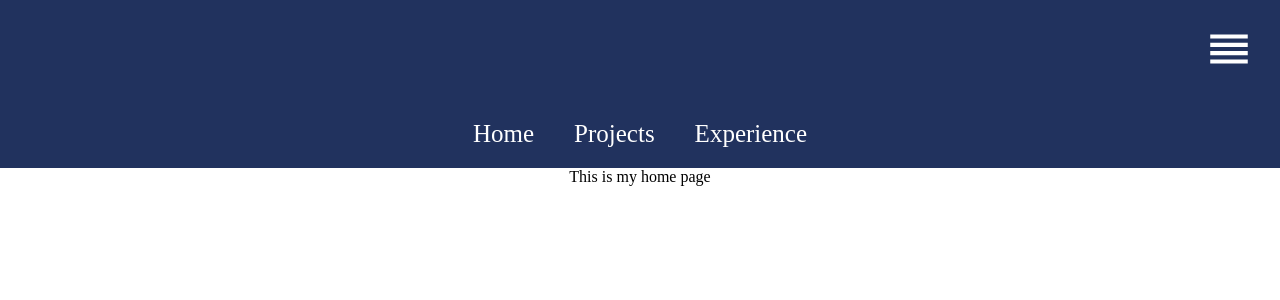
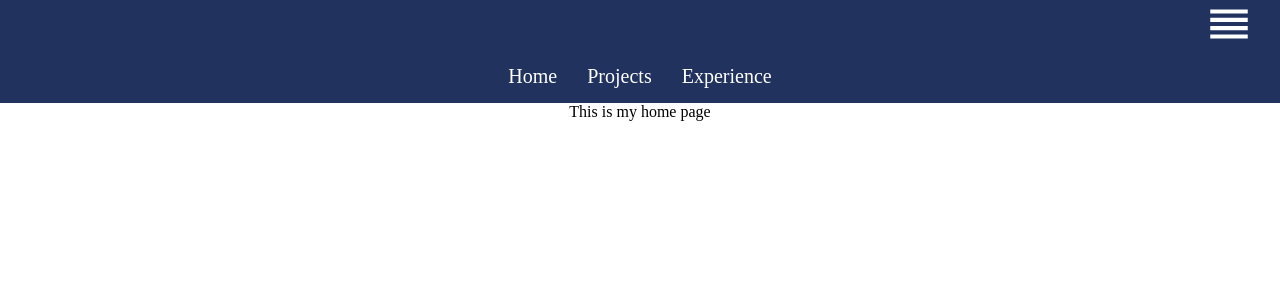
Before and after one commit to Tarek994/React-Portfolio, a React (Create React App) app in the folder react-portfolio/: page / in a window 1280 px wide. Shown: the top 300 px of the page. Built offline with nearby package versions, Linux system fonts and the light colour scheme.

Commit message:
add footer section

```diff
--- /dev/null
+++ b/react-portfolio/src/Sections/index.js
@@ -0,0 +1 @@
+export{ default as Footer } from "./Footer/Footer"
--- a/react-portfolio/src/components/NavBar/NavBar.css
+++ b/react-portfolio/src/components/NavBar/NavBar.css
@@ -7,8 +7,8 @@
 .navbar a{
     color: white;
     text-decoration: none;
-    margin: 20px;
-    font-size: 25px;
+    margin: 15px;
+    font-size: 20px;
 }
 
 .links{
@@ -22,7 +22,7 @@
 
 .toggle-button{
     width: 100%;
-    height: 100px;
+    height: 50px;
     display: flex;
     align-items: center;
     justify-content: flex-end;
@@ -39,6 +39,7 @@
     border: none;
     color: white;
     cursor: pointer;
+
 }
 
 #open{
@@ -60,6 +61,8 @@
     .navbar a{
         width: 70px;
     }
+
+
 }
 
 @media only screen and (max-width:600px){
--- a/react-portfolio/src/components/NavBar/NavBar.js
+++ b/react-portfolio/src/components/NavBar/NavBar.js
@@ -1,13 +1,17 @@
 import "./NavBar.css"
-import { Link } from "react-router-dom"
+import { Link,useLocation } from "react-router-dom"
 import ReorderIcon from '@mui/icons-material/Reorder'
-import { useState } from "react"
+import { useEffect, useState } from "react"
 
 
 
 const NavBar = () => {
   const [expendNavBar, setExpendNavBar] = useState(false);
+  const location = useLocation();
 
+  useEffect(()=>{
+    setExpendNavBar(false)
+  },[location])
 
   return (
     <div className="navbar" id={expendNavBar ? "open": "close"}>
```
Also changed, not shown: react-portfolio/src/Sections/Footer/Footer.js (added, +9 -0 lines), react-portfolio/src/Sections/Footer/Footer.css (added).
